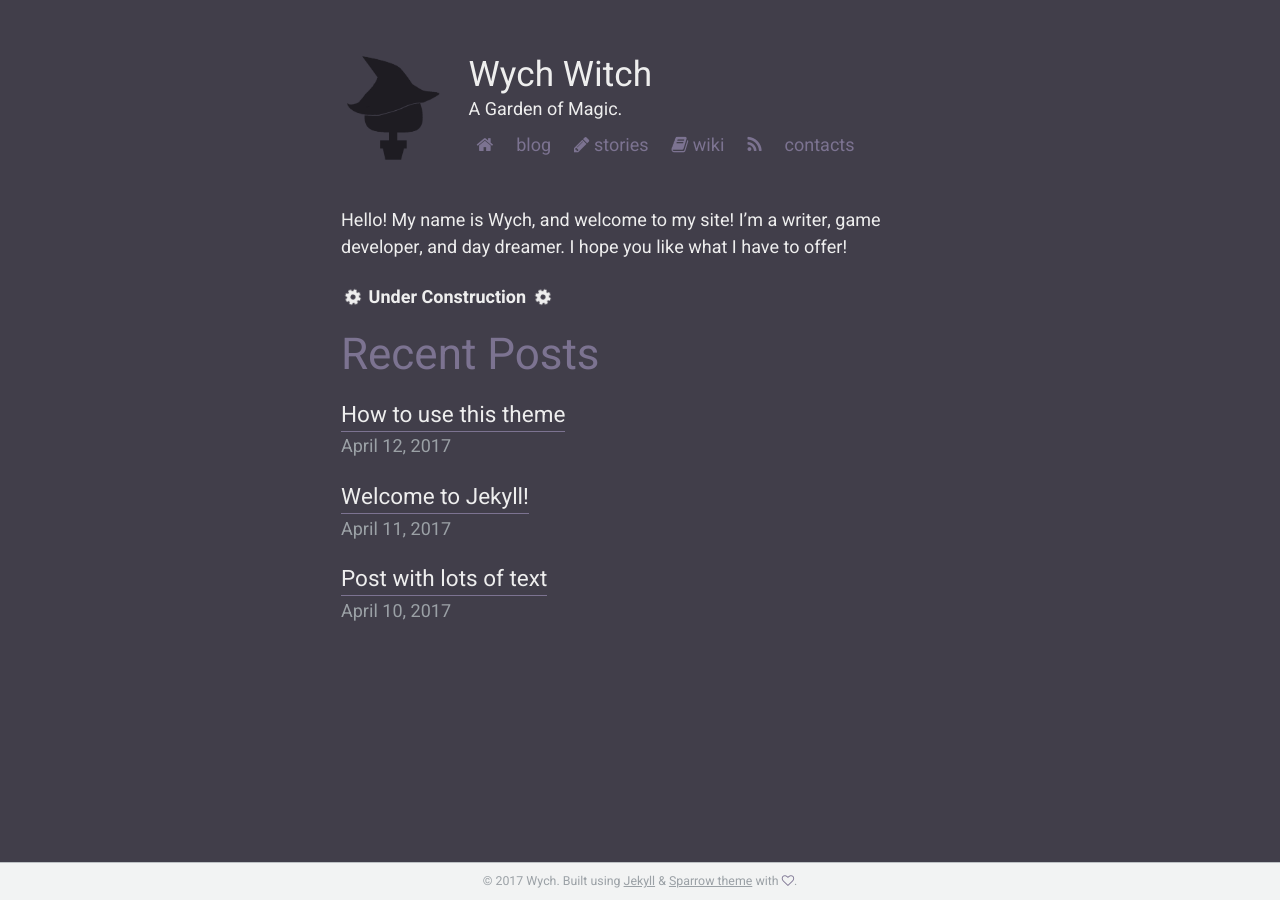
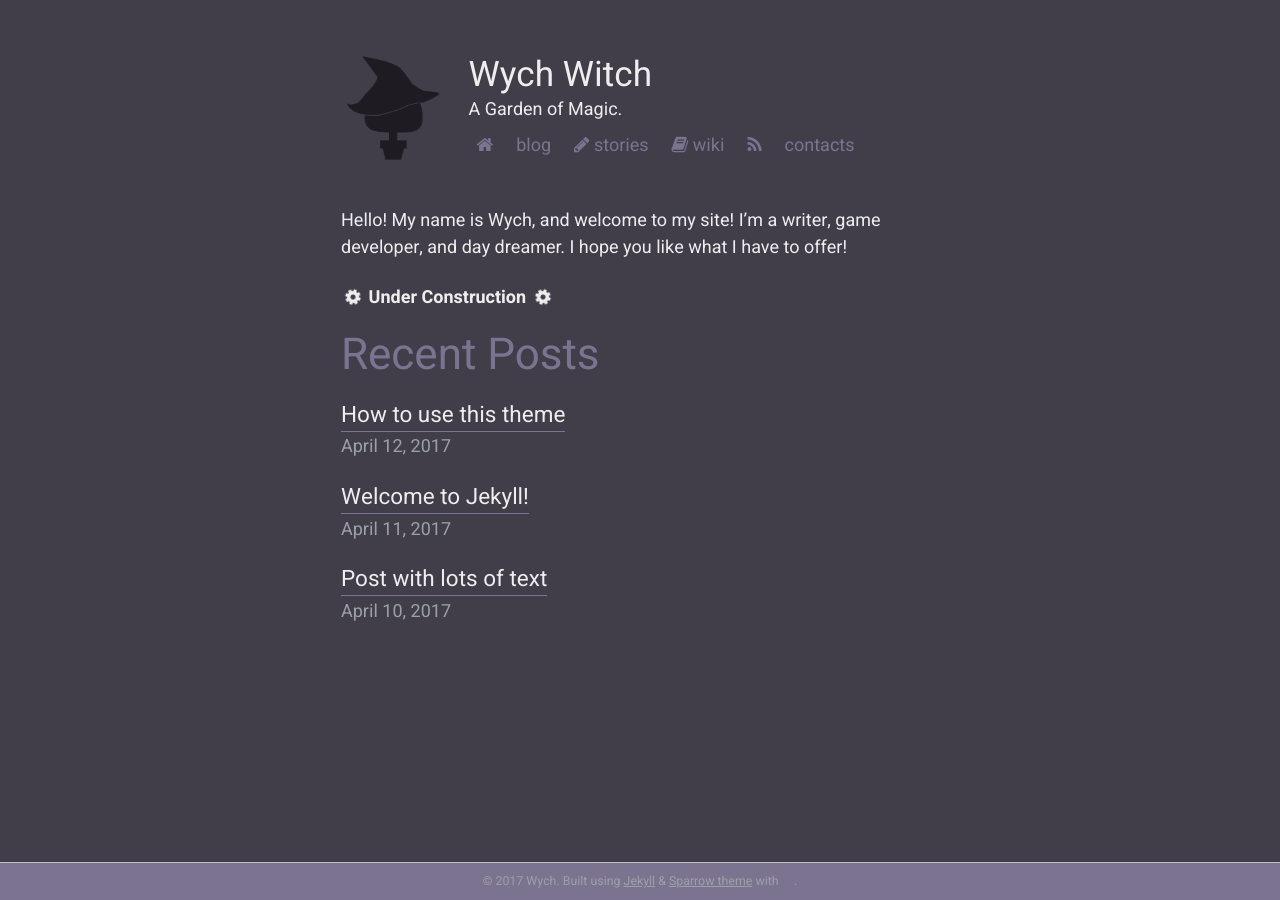
Before and after one commit to BarrelTitor/main, a Jekyll site: the page built from index.md, in a window 1280 px wide. Built offline with Jekyll 4.4.1, drawn with Linux system fonts in a browser that asks for light colours.

Commit message:
Update _footer.scss

```diff
--- a/_sass/_footer.scss
+++ b/_sass/_footer.scss
@@ -18,7 +18,7 @@
           animation: intro 0.3s both;
   -webkit-animation-delay: 0.45s;
           animation-delay: 0.45s;
-  background-color: mix(#fff, $gray, 90%);
+  background-color: #7c7391;
   border-top: 1px solid mix(#fff, $gray, 50%);
 
   footer {
```
